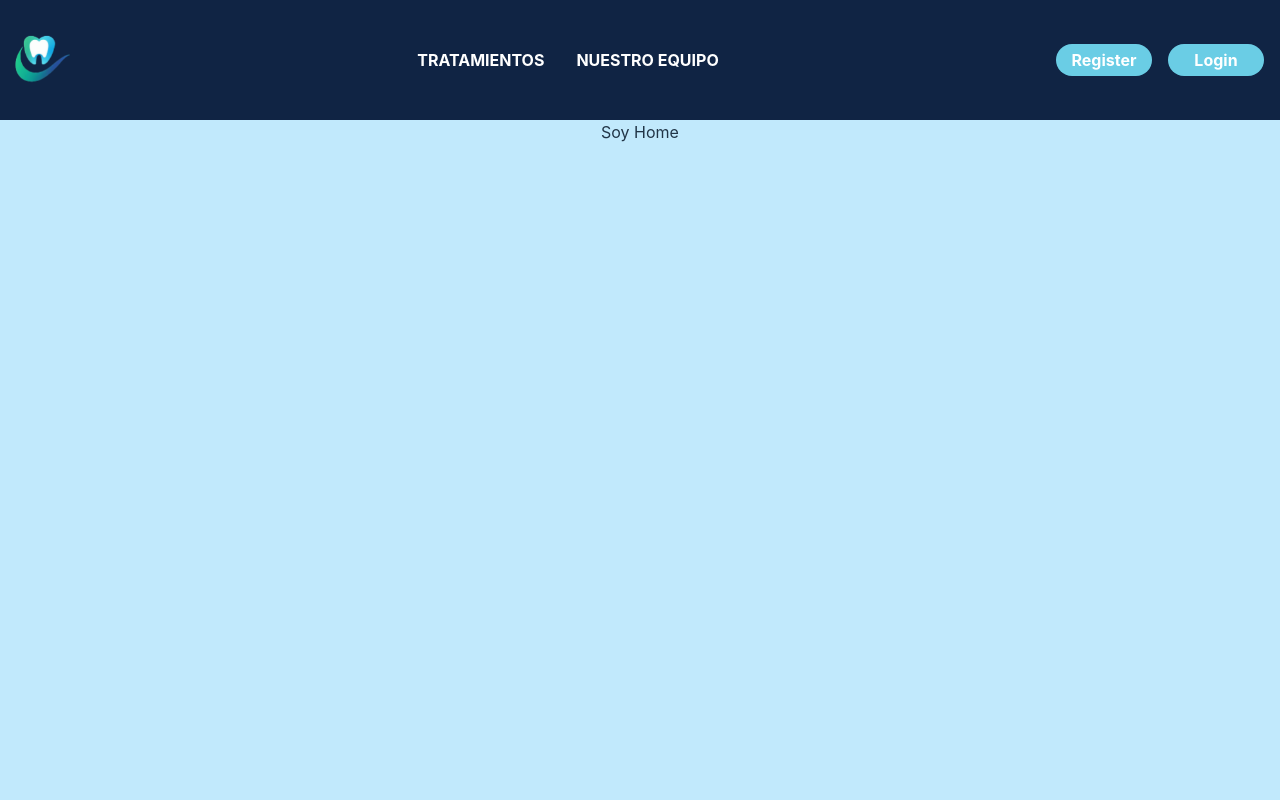
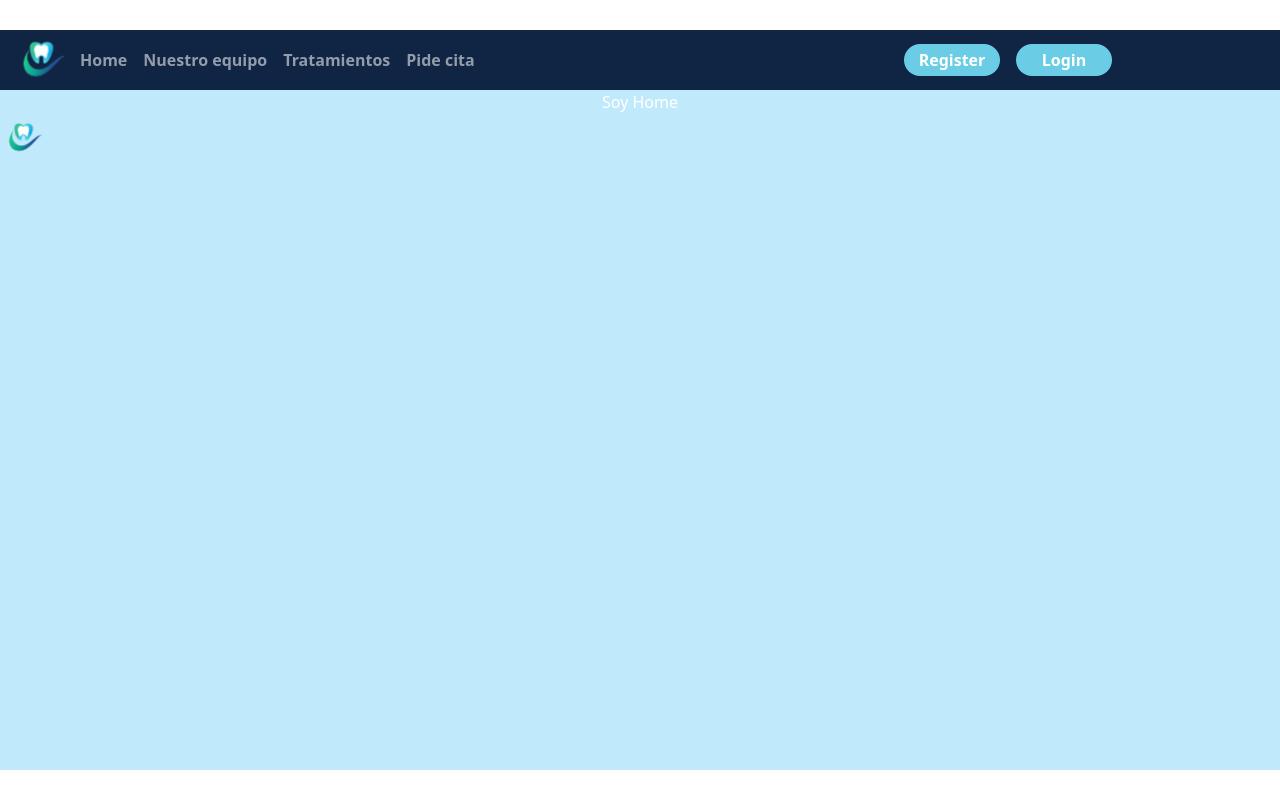
Before and after one commit to AlejandroCabezaCarsi/CLINICA_FRONT, a React (Vite) app: page / in a window 1280 px wide. Built offline with nearby package versions, Linux system fonts and the light colour scheme.

Commit message:
[ADD] Added the navbar. There is still work to be done

```diff
--- a/src/App.css
+++ b/src/App.css
@@ -5,12 +5,12 @@
   text-align: center;
 }
 
-.logo {
+/* .logo {
   height: 6em;
   padding: 1.5em;
   will-change: filter;
   transition: filter 300ms;
-}
+} */
 .logo:hover {
   filter: drop-shadow(0 0 2em #646cffaa);
 }
--- a/src/App.jsx
+++ b/src/App.jsx
@@ -1,7 +1,8 @@
 import { useState } from 'react'
-import './App.css'
+import 'bootstrap/dist/css/bootstrap.min.css';
 import {Body} from './pages/Body/Body'
 import { Header } from './common/Header/Header'
+import './App.css'
 
 function App() {
   const [count, setCount] = useState(0)
--- a/src/common/Footer/Footer.jsx
+++ b/src/common/Footer/Footer.jsx
@@ -0,0 +1,2 @@
+import React from "react";
+import './Footer.css'
--- a/src/common/Header/Header.css
+++ b/src/common/Header/Header.css
@@ -1,25 +1,38 @@
+*{
+    color: white ;
+}
+
 .headerDesign{
-
-    height: 15vh;
+    margin: 0;
+    padding: 0;
+    color: white;
     width: 100vw;
 
     background-color: #102444;
 
+
+    font-weight: bolder;
+
+
+}
+
+.flexDesign{
+
     display: flex;
     justify-content: space-between;
     align-items: center;
-
-    font-weight: bolder;
-    color: white;
-
 }
 
 .logo{
-    width: 2em;
-    height: 2em;
+    width: 3em;
+    height: 3em;
     background-image: url(../../assets/logoClinica.png);
     background-size: cover;
+    will-change: filter;
+    transition: filter 300ms;
 }
+
+
 
 .Botones{
 
@@ -44,3 +57,19 @@
     transform: scale(1.1);
     transition: 0.5s;
 }
+
+.hamburguer{
+    border: white solid 0.2em;
+}
+.alignRow{
+    display: flex;
+    flex-direction: row !important;
+}
+
+.alignEnd{
+    margin: 0;
+    padding: 0;
+    display: flex;
+    justify-content: end;
+
+}
--- a/src/common/Header/Header.jsx
+++ b/src/common/Header/Header.jsx
@@ -1,20 +1,32 @@
 import React from "react";
 import './Header.css';
 import { Changeview } from "../ChangeView/ChangeView";
+import Button from 'react-bootstrap/Button';
+import Container from 'react-bootstrap/Container';
+import Form from 'react-bootstrap/Form';
+import Nav from 'react-bootstrap/Nav';
+import Navbar from 'react-bootstrap/Navbar';
+import NavDropdown from 'react-bootstrap/NavDropdown';
+import Offcanvas from 'react-bootstrap/Offcanvas';
+import { Row } from "react-bootstrap";
 
 export const Header = () => {
 
-    return(
-        <div className="headerDesign">
+    return (
+        <Navbar expand="lg" className="headerDesign" data-bs-theme="dark" >
+          <Container className="m-0 ">
 
-        <div className="logo"></div>
+              <Navbar.Brand href="#home" className='logo'></Navbar.Brand>
+              <Navbar.Toggle aria-controls="basic-navbar-nav" />
+              <Navbar.Collapse id="basic-navbar-nav flexDesign">
+                <Nav className="me-auto">
+                  <Nav.Link href="#home">Home</Nav.Link>
+                  <Nav.Link href="#link">Nuestro equipo</Nav.Link>
+                  <Nav.Link href="#link">Tratamientos</Nav.Link>
+                  <Nav.Link href="#link">Pide cita</Nav.Link>
 
-        <div className="links">
-            <div className="tratamientos marginLinks">TRATAMIENTOS</div>
-            <div className="nuestroEquipo marginLinks">NUESTRO EQUIPO</div>
-        </div>
-
-        <div className="Botones">
+                </Nav>
+                  <Nav className=" alignEnd">
                   <Changeview
                   path={"/Register"}
                   name={"Register"}
@@ -23,10 +35,9 @@ export const Header = () => {
                     path={"/Login"}
                     name={"Login"}
                 />
-        </div>
-
-        </div>
-    )
-
-
+              </Nav>
+              </Navbar.Collapse>
+          </Container>
+        </Navbar>
+      );
 }
--- a/src/pages/Home/Home.css
+++ b/src/pages/Home/Home.css
@@ -4,3 +4,13 @@
 
     background-color: #C1E9FC;
 }
+
+.logo{
+    padding: 0;
+    margin: 0;
+    width: 2em;
+    height: 1em;
+    background-image: url(../../assets/logoClinica.png);
+    background-size: contain;
+    background-repeat: no-repeat;
+}
--- a/src/pages/Home/Home.jsx
+++ b/src/pages/Home/Home.jsx
@@ -4,7 +4,7 @@ import './Home.css'
 export const Home = () => {
     return(
         <div className="homeDesign">Soy Home
-
+            <div className="logo"></div>
         </div>
     )
 }
```
Lines whose indentation alone changed are shown as unchanged.
